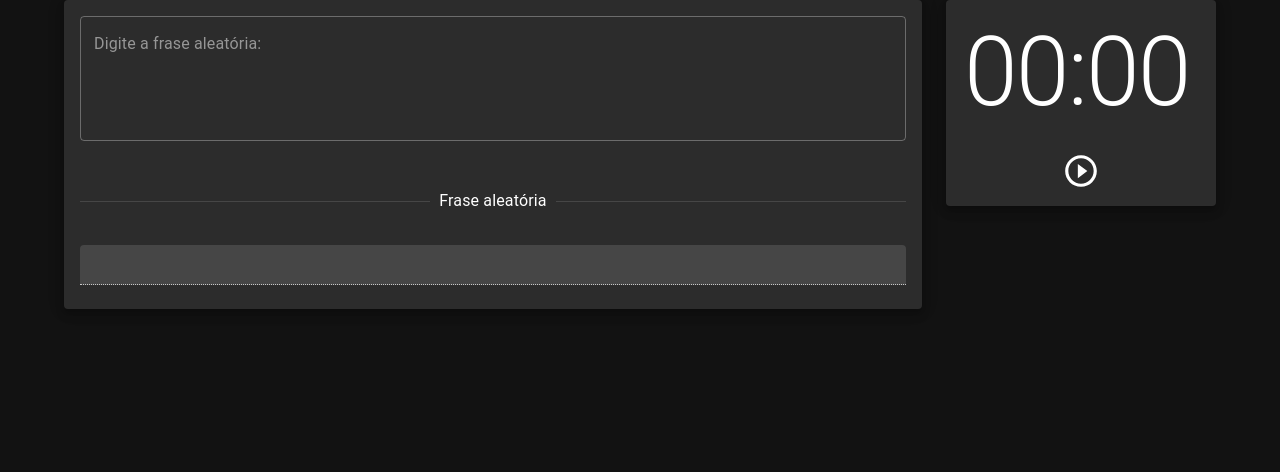
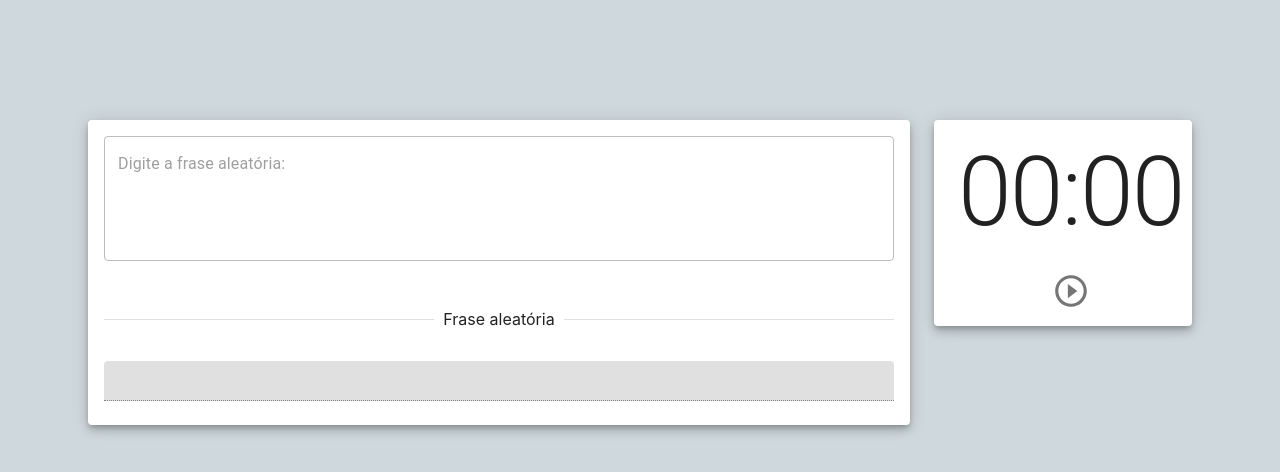
Before and after one commit to felipeproj/react-typer, a React (Create React App) app: page / in a window 1280 px wide. Shown: the top 472 px of the page. Built offline with nearby package versions, Linux system fonts and the light colour scheme.

Commit message:
fix: Removing CssBaseline and adding styles to home page

```diff
--- a/package.json
+++ b/package.json
@@ -3,7 +3,7 @@
   "version": "0.1.0",
   "private": true,
   "dependencies": {
-    "@mui/material": "^5.10.7",
+    "@mui/material": "^5.10.8",
     "@emotion/react": "^11.10.4",
     "@emotion/styled": "^11.10.4",
     "@mui/icons-material": "^5.10.6",
--- a/src/App.js
+++ b/src/App.js
@@ -1,19 +1,19 @@
 // External libs
-import { ThemeProvider } from "@mui/material/styles";
-import CssBaseLine from "@mui/material/CssBaseLine";
-
+import Container from "@mui/material/Container";
 // Pages
 import Home from "./pages/home/Home";
 
 // Shared contents
-import { darkTheme } from "./shared/theme";
 
 function App() {
   return (
-    <ThemeProvider theme={darkTheme}>
-      <CssBaseLine />
+    <Container
+      sx={{
+        height: "100vh",
+      }}
+    >
       <Home />
-    </ThemeProvider>
+    </Container>
   );
 }
 
--- a/src/components/countdown/Countdown.js
+++ b/src/components/countdown/Countdown.js
@@ -20,7 +20,7 @@ const centralizeCardContent = {
 };
 
 function Countdown({
-  defaultTime = 1,
+  defaultTime = 15,
   countdownStarted,
   countdownPaused,
   countdownUnpaused,
--- a/src/index.css
+++ b/src/index.css
@@ -5,6 +5,7 @@ body {
     sans-serif;
   -webkit-font-smoothing: antialiased;
   -moz-osx-font-smoothing: grayscale;
+  background-color: #cfd8dc;
 }
 
 code {
--- a/src/pages/home/Home.js
+++ b/src/pages/home/Home.js
@@ -1,7 +1,5 @@
 import * as React from "react";
-import { styled } from "@mui/material/styles";
 import Container from "@mui/material/Container";
-import Paper from "@mui/material/Paper";
 import Grid from "@mui/material/Unstable_Grid2";
 import Typer from "../../components/typer/Typer";
 import Countdown from "../../components/countdown/Countdown";
@@ -52,7 +50,11 @@ function Home() {
   }
 
   return (
-    <Container>
+    <Container
+      sx={{
+        marginTop: "15vh",
+      }}
+    >
       <Grid container columnSpacing={{ xs: 1, sm: 2, md: 3 }}>
         <Grid xs={9}>
           <Typer
```
Also changed, not shown: 2 other files (tests, documents, lock files or other folders).
